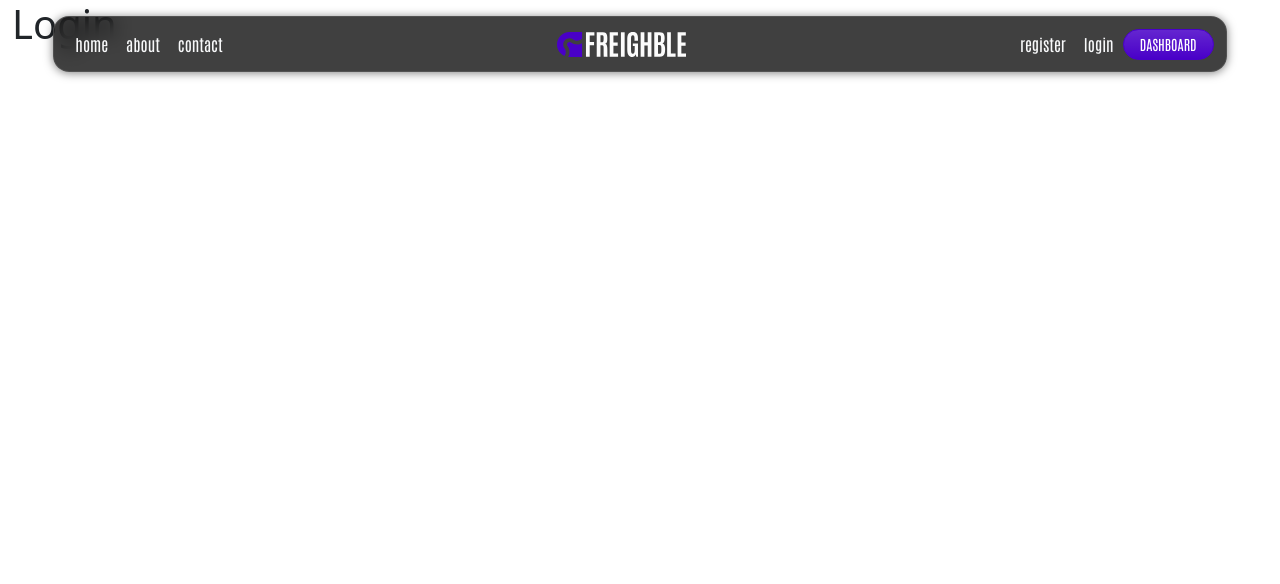
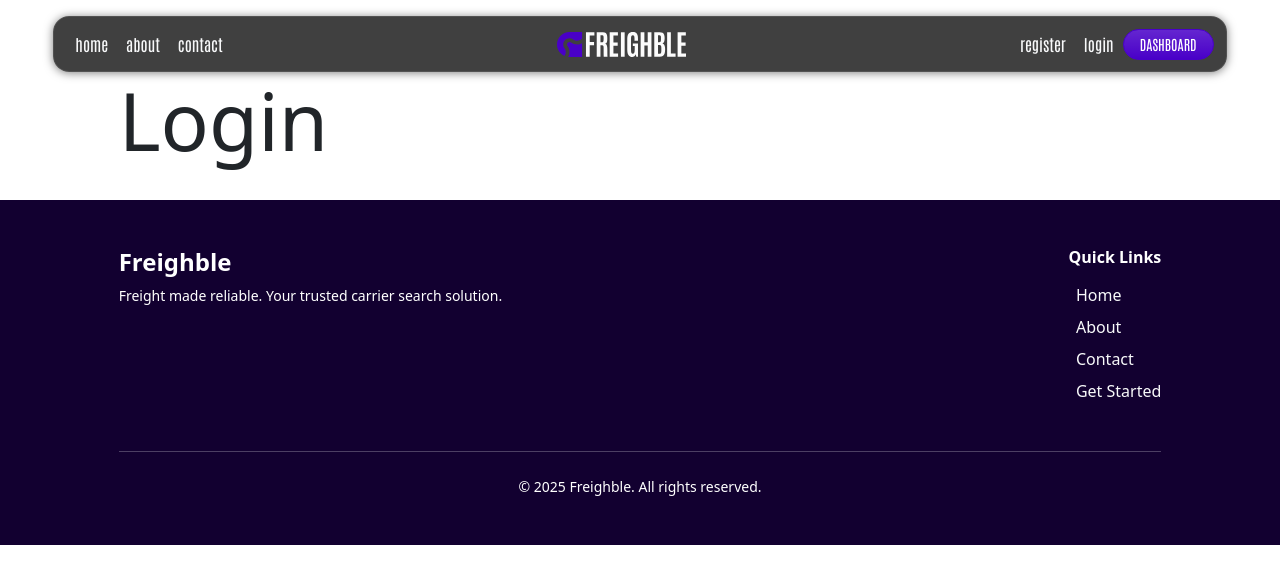
Before and after one commit to hugolopez-online/freighble, a React (Vite) app: page /login in a window 1280 px wide. Shown: the top 584 px of the page. Built offline with nearby package versions, Linux system fonts and the light colour scheme.

Commit message:
fix(ui): include navigation logic to the whole layout

```diff
--- a/src/App.jsx
+++ b/src/App.jsx
@@ -1,30 +1,58 @@
 //imports
+import { useState } from "react";
 import { BrowserRouter, Routes, Route } from "react-router-dom";
 import { Dashboard, Home, Login, Output, Register, NotFound } from "./pages";
 
 function App() {
+    const [anchor, setAnchor] = useState("");
+
     return (
         <BrowserRouter>
             <Routes>
                 <Route
                     path="/"
-                    element={<Output />}
+                    element={
+                        <Output
+                            anchor={anchor}
+                            setAnchor={setAnchor}
+                        />
+                    }
                 >
                     <Route
                         index
-                        element={<Home />}
+                        element={
+                            <Home
+                                anchor={anchor}
+                                setAnchor={setAnchor}
+                            />
+                        }
                     />
                     <Route
                         path="login"
-                        element={<Login />}
+                        element={
+                            <Login
+                                anchor={anchor}
+                                setAnchor={setAnchor}
+                            />
+                        }
                     />
                     <Route
                         path="register"
-                        element={<Register />}
+                        element={
+                            <Register
+                                anchor={anchor}
+                                setAnchor={setAnchor}
+                            />
+                        }
                     />
                     <Route
                         path="*"
-                        element={<NotFound />}
+                        element={
+                            <NotFound
+                                anchor={anchor}
+                                setAnchor={setAnchor}
+                            />
+                        }
                     />
                 </Route>
                 <Route
--- a/src/pages/Dashboard/layout/components/Console.jsx
+++ b/src/pages/Dashboard/layout/components/Console.jsx
@@ -126,7 +126,7 @@ const Console = (props) => {
                         <i className="bi bi-search"></i>
                     </button>
                     <button
-                        className="btn btn-sm btn-light shadow-sm text-secondary bg-gradient rounded-pill"
+                        className="btn btn-sm btn-secondary bg-gradient rounded-pill"
                         type="button"
                         onClick={() => {
                             window.scrollTo({
--- a/src/pages/Dashboard/layout/components/Navbar.jsx
+++ b/src/pages/Dashboard/layout/components/Navbar.jsx
@@ -20,6 +20,7 @@ const Navbar = ({
                 <Link
                     className="navbar-brand d-none d-md-block"
                     to="/"
+                    target="_blank"
                 >
                     <img
                         className="d-block"
@@ -31,6 +32,7 @@ const Navbar = ({
                 <Link
                     className="navbar-brand d-block d-md-none"
                     to="/"
+                    target="_blank"
                 >
                     <img
                         className="d-block"
--- a/src/pages/Dashboard/layout/components/Vendor.jsx
+++ b/src/pages/Dashboard/layout/components/Vendor.jsx
@@ -26,15 +26,15 @@ const Vendor = (props) => {
 
     const instructions_info = encodeURIComponent(
         `${
-            (props.specs.hazmat ||
+            props.specs.hazmat ||
             props.specs.team_drivers ||
             props.specs.usa_bonded ||
             props.specs.can_bonded ||
             props.specs.ctpat ||
             props.specs.twic ||
             props.specs.tsa ||
-                props.specs.fast) &&
-            "Special requirements:\n" +
+            props.specs.fast
+                ? "Special requirements:\n" +
                   (props.specs.hazmat ? "*Hazmat handling\n" : "") +
                   (props.specs.team_drivers ? "*Team drivers required\n" : "") +
                   (props.specs.usa_bonded ? "*U.S bonded\n" : "") +
@@ -43,6 +43,7 @@ const Vendor = (props) => {
                   (props.specs.twic ? "*TWIC\n" : "") +
                   (props.specs.tsa ? "*TSA\n" : "") +
                   (props.specs.fast ? "*FAST\n" : "")
+                : ""
         }${
             props.specs.instructions &&
             "\nAdditional instructions:\n" + props.specs.instructions + "\n"
--- /dev/null
+++ b/src/pages/Footer.jsx
@@ -0,0 +1,71 @@
+import { Link } from "react-router-dom";
+
+const Footer = ({ anchor, setAnchor }) => {
+    return (
+        <footer className="row justify-content-center text-bg-dark">
+            <div className="col-10 py-5">
+                <div className="row">
+                    {/* Left: Branding and tagline */}
+                    <div className="col-md-6 mb-4 mb-md-0">
+                        <h4 className="fw-bold">Freighble</h4>
+                        <p className="fw-light small">
+                            Freight made reliable. Your trusted carrier search
+                            solution.
+                        </p>
+                    </div>
+
+                    {/* Right: Quick links */}
+                    <div className="col-md-6 d-flex flex-column align-items-md-end">
+                        <h6 className="fw-bold mb-3">Quick Links</h6>
+                        <ul className="list-unstyled">
+                            <li className="mb-2">
+                                <Link
+                                    to="/"
+                                    className="text-decoration-none link-light"
+                                    onClick={() => setAnchor("website_hero")}
+                                >
+                                    Home
+                                </Link>
+                            </li>
+                            <li className="mb-2">
+                                <Link
+                                    to="/"
+                                    className="text-decoration-none link-light"
+                                    onClick={() => setAnchor("about")}
+                                >
+                                    About
+                                </Link>
+                            </li>
+                            <li className="mb-2">
+                                <Link
+                                    to="/"
+                                    className="text-decoration-none link-light"
+                                    onClick={() => setAnchor("contact")}
+                                >
+                                    Contact
+                                </Link>
+                            </li>
+                            <li className="mb-2">
+                                <Link
+                                    to="/register"
+                                    className="text-decoration-none link-light"
+                                >
+                                    Get Started
+                                </Link>
+                            </li>
+                        </ul>
+                    </div>
+                </div>
+
+                <hr className="border-light my-4" />
+
+                <div className="text-center small">
+                    &copy; {new Date().getFullYear()} Freighble. All rights
+                    reserved.
+                </div>
+            </div>
+        </footer>
+    );
+};
+
+export default Footer;
--- a/src/pages/Header.jsx
+++ b/src/pages/Header.jsx
@@ -7,9 +7,7 @@ import logo from "../assets/img/logo_206x40.webp";
 import logo_lighter from "../assets/img/logo-lighter_206x40.svg";
 import logo_light from "../assets/img/logo-light_206x40.svg";
 
-const Header = () => {
-    const [anchor, setAnchor] = useState("");
-
+const Header = ({ anchor, setAnchor }) => {
     // effects
     useEffect(() => {
         setTimeout(() => {
@@ -96,6 +94,7 @@ const Header = () => {
                             <Link
                                 className="btn btn-sm btn-primary bg-gradient rounded-pill px-3"
                                 to="/dashboard"
+                                target="_blank"
                                 onClick={() => {
                                     setAnchor("");
                                 }}
--- a/src/pages/Login.jsx
+++ b/src/pages/Login.jsx
@@ -1,7 +1,9 @@
 const Login = () => {
     return (
-        <div>
-            <h1>Login</h1>
+        <div className="row justify-content-center pt-5">
+            <div className="col-10 py-4">
+                <h1 className="display-1">Login</h1>
+            </div>
         </div>
     );
 };
--- a/src/pages/Output.jsx
+++ b/src/pages/Output.jsx
@@ -1,13 +1,20 @@
 // imports
-import { Fragment } from "react";
+import { Fragment, useState } from "react";
 import { Outlet } from "react-router-dom";
-import { Header } from "./";
+import { Header, Footer } from "./";
 
-const Output = () => {
+const Output = ({ anchor, setAnchor }) => {
     return (
         <Fragment>
-            <Header />
+            <Header
+                anchor={anchor}
+                setAnchor={setAnchor}
+            />
             <Outlet />
+            <Footer
+                anchor={anchor}
+                setAnchor={setAnchor}
+            />
         </Fragment>
     );
 };
--- a/src/pages/index.js
+++ b/src/pages/index.js
@@ -1,4 +1,5 @@
 import Dashboard from "./Dashboard";
+import Footer from "./Footer";
 import Header from "./Header";
 import Home from "./Home";
 import Login from "./Login";
@@ -6,4 +7,4 @@ import NotFound from "./NotFound";
 import Output from "./Output";
 import Register from "./Register";
 
-export { Dashboard, Header, Home, Login, NotFound, Output, Register };
+export { Dashboard, Footer, Header, Home, Login, NotFound, Output, Register };
```
Also changed, not shown: src/pages/Home.jsx (+7 -4 lines). Lines whose indentation alone changed are shown as unchanged.
